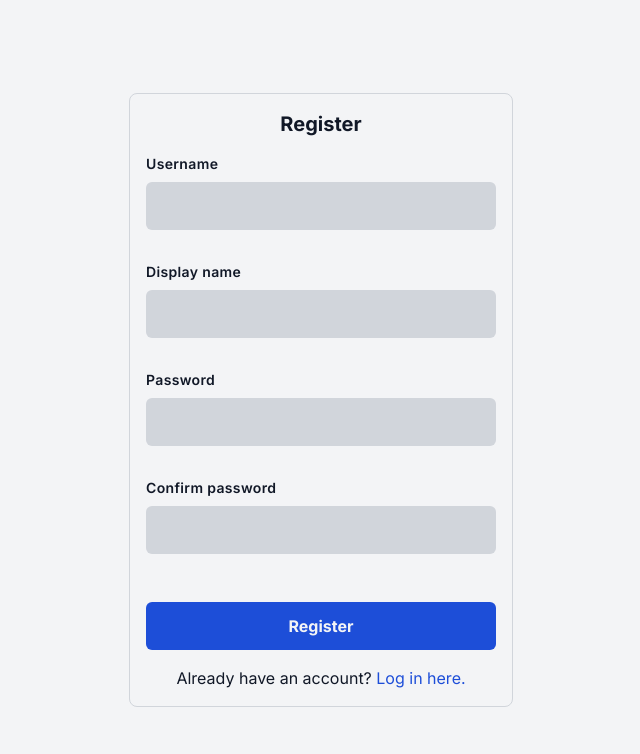
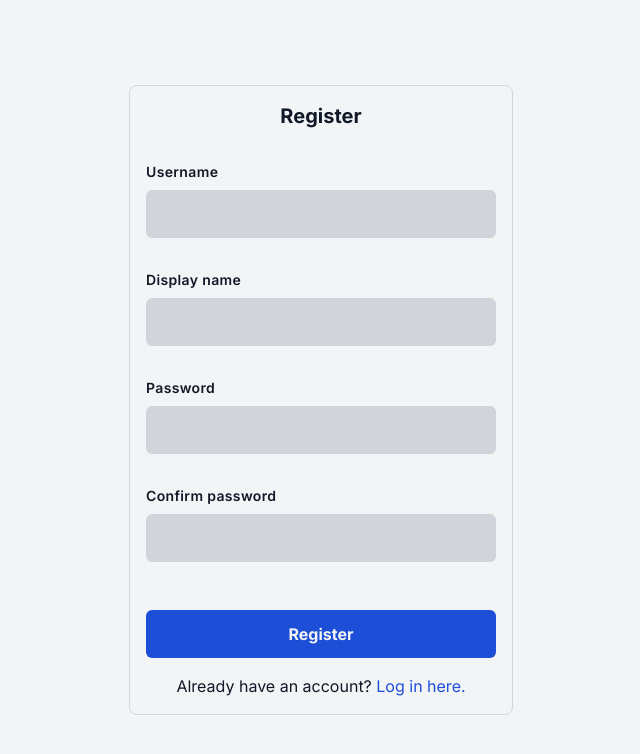
Before and after one commit to nextremy/ranger-v2, a Next.js app: page /register in a window 1280 px wide. Shown: the top 754 px of the page, without its empty margins (319-959 px from the left). Built offline with nearby package versions, Linux system fonts and the light colour scheme.

Commit message:
Increase margin

```diff
--- a/src/app/(auth)/register/page.tsx
+++ b/src/app/(auth)/register/page.tsx
@@ -68,7 +68,7 @@ export default function Register() {
       onSubmit={handleSubmit}
     >
       <h1 className="text-center text-xl font-bold">Register</h1>
-      <Form.Label className="mt-4" htmlFor={usernameInputId}>
+      <Form.Label className="mt-8" htmlFor={usernameInputId}>
         Username
       </Form.Label>
       <Form.TextInput
```
